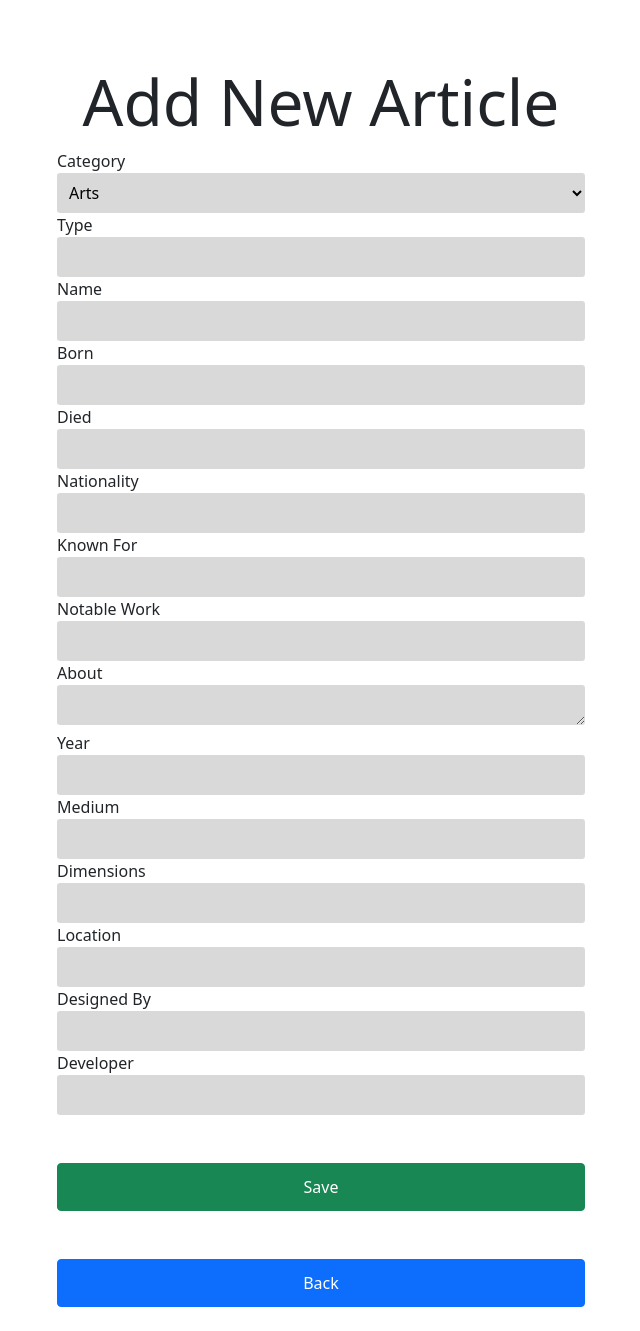
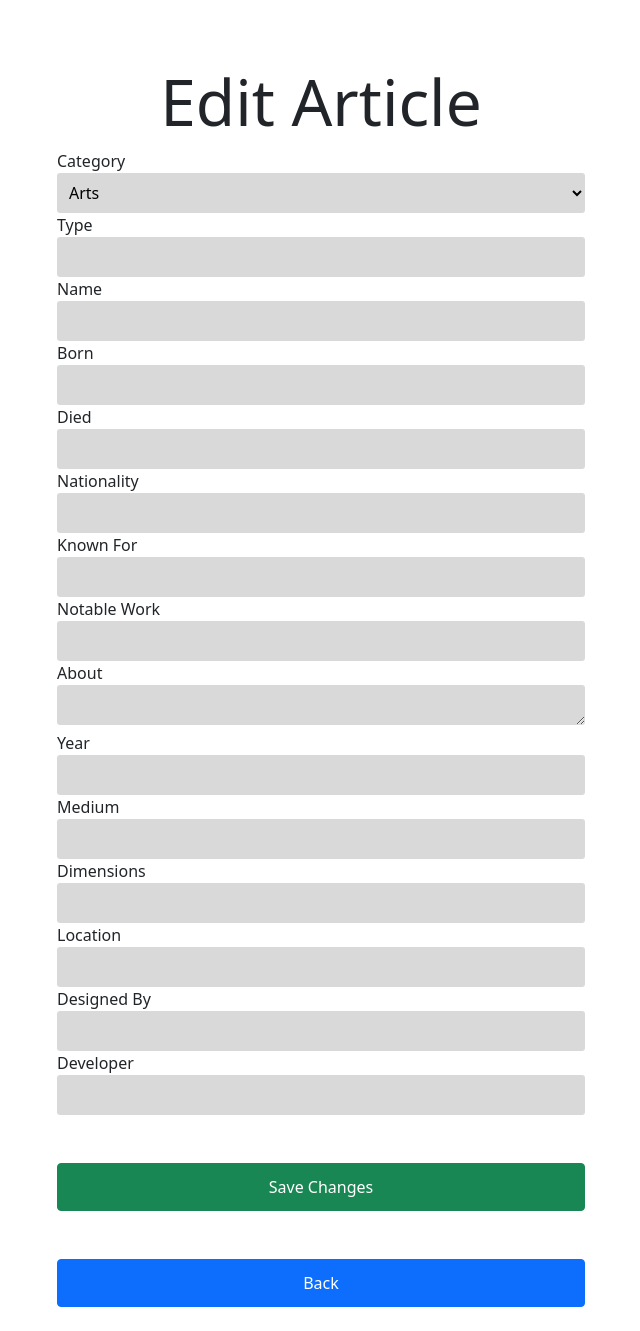
Before and after one commit to jellyfisssh/DataAccess, a React (Create React App) app: page /edit/1 in a window 1280 px wide. Shown: the whole page, without its empty margins (319-959 px from the left). Built offline with nearby package versions, Linux system fonts and the light colour scheme.

Commit message:
implemeneted update article

```diff
--- a/src/components/EditPage.js
+++ b/src/components/EditPage.js
@@ -33,7 +33,7 @@ function EditPage() {
       };
     });
   }
-
+  // "update"
   const onSubmit = (e) => {
     const newArticle = {
       category: input.category,
@@ -52,14 +52,14 @@ function EditPage() {
       designed_by: input.designed_by,
       developer: input.developer,
     };
-
-    server.post("http://localhost:3001/add-new", newArticle);
+    alert("Article Successfully Updated");
+    server.post("/add-new", newArticle);
   };
 
   return (
     <Container fluid className="container">
       <Col>
-        <h1 className="title">Add New Article</h1>
+        <h1 className="title">Edit Article</h1>
       </Col>
       <form onSubmit={onSubmit}>
         <label>Category</label>
@@ -217,7 +217,7 @@ function EditPage() {
         />
         <br />
         <Button variant="success" className="btn" type="submit">
-          Save
+          Save Changes
         </Button>
       </form>
       <Button
```
Also changed, not shown: 1 other file (tests, documents, lock files or other folders).
